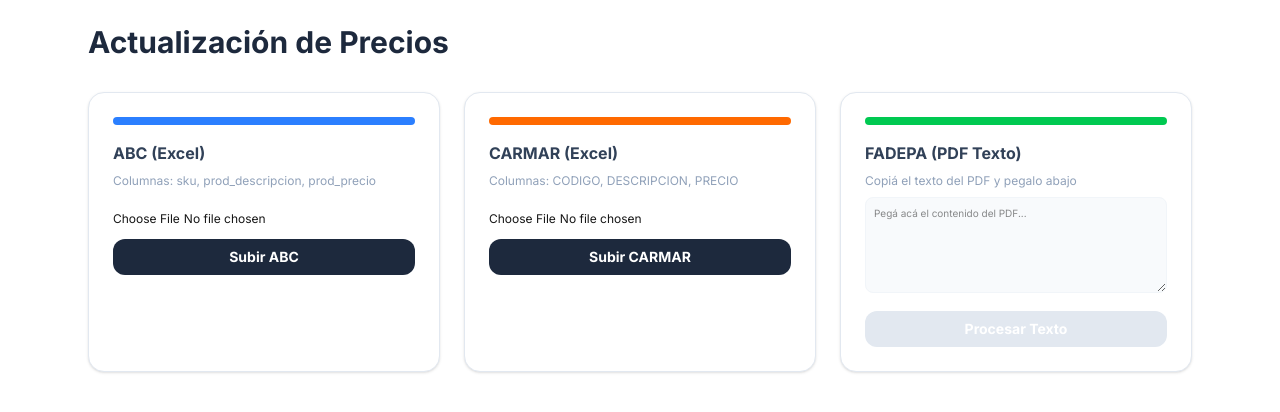
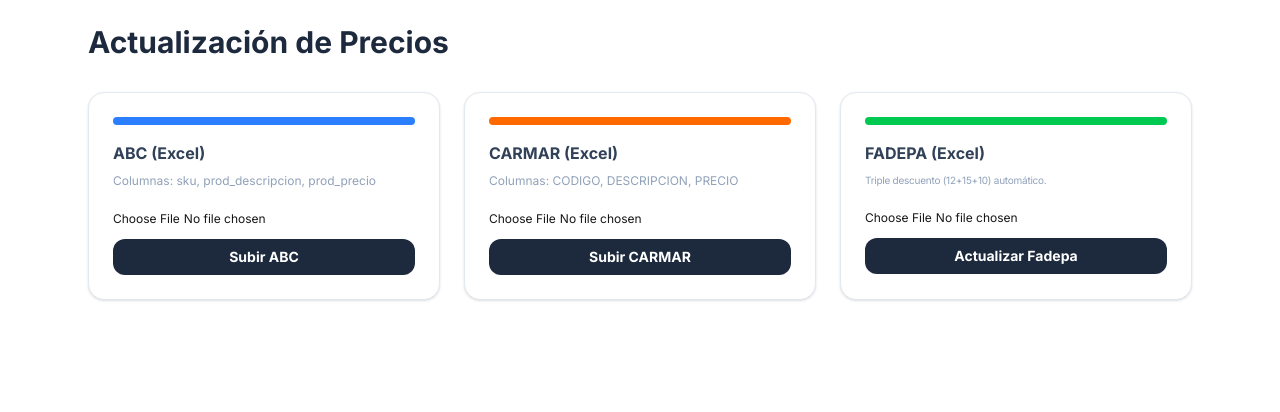
Before and after one commit to jinf95n/jm-hnos-sistema, a Next.js app: page /admin/import in a window 1280 px wide. Shown: the top 412 px of the page. Built offline with nearby package versions, Linux system fonts and the light colour scheme; no server answers.

Commit message:
Se actualizo importador

```diff
--- a/src/app/admin/import/page.tsx
+++ b/src/app/admin/import/page.tsx
@@ -1,43 +1,67 @@
-'use client'
-import { useState } from 'react'
-import { importABC, importCarmar, importFadepaText } from './actions'
+"use client";
+import { useState } from "react";
+import { importABC, importCarmar, importFadepaText } from "./actions";
 
 export default function ImportPage() {
-  const [loading, setLoading] = useState<string | null>(null)
-  const [message, setMessage] = useState('')
-  const [fadepaText, setFadepaText] = useState('')
+  const [loading, setLoading] = useState<string | null>(null);
+  const [message, setMessage] = useState("");
+  const [fadepaText, setFadepaText] = useState("");
 
-  const handleUpload = async (e: React.FormEvent<HTMLFormElement>, type: 'ABC' | 'CARMAR') => {
-    e.preventDefault()
-    setLoading(type)
-    const formData = new FormData(e.currentTarget)
-    const result = type === 'ABC' ? await importABC(formData) : await importCarmar(formData);
-    setMessage(result.success ? `¡Éxito! ${result.count} productos de ${type} actualizados.` : result.error || 'Error');
-    setLoading(null)
-  }
+  const handleUpload = async (
+    e: React.FormEvent<HTMLFormElement>,
+    type: "ABC" | "CARMAR" | "FADEPA",
+  ) => {
+    e.preventDefault();
+    setLoading(type);
+    const formData = new FormData(e.currentTarget);
+    const result =
+      type === "ABC" ? await importABC(formData) : await importCarmar(formData);
+    setMessage(
+      result.success
+        ? `¡Éxito! ${result.count} productos de ${type} actualizados.`
+        : result.error || "Error",
+    );
+    setLoading(null);
+  };
 
   const handleFadepaPaste = async () => {
-    setLoading('FADEPA')
-    const result = await importFadepaText(fadepaText)
-    setMessage(result.success ? `¡Éxito! ${result.count} productos de FADEPA detectados.` : 'Error al procesar el texto.');
-    setFadepaText('')
-    setLoading(null)
-  }
+    setLoading("FADEPA");
+    const result = await importFadepaText(fadepaText);
+    setMessage(
+      result.success
+        ? `¡Éxito! ${result.count} productos de FADEPA detectados.`
+        : "Error al procesar el texto.",
+    );
+    setFadepaText("");
+    setLoading(null);
+  };
 
   return (
     <div className="p-6 max-w-6xl mx-auto space-y-8">
-      <h1 className="text-3xl font-bold text-slate-800">Actualización de Precios</h1>
+      <h1 className="text-3xl font-bold text-slate-800">
+        Actualización de Precios
+      </h1>
 
       <div className="grid grid-cols-1 lg:grid-cols-3 gap-6">
         {/* ABC */}
         <div className="bg-white p-6 rounded-2xl shadow-sm border border-slate-200">
           <div className="h-2 w-full bg-blue-500 rounded-full mb-4"></div>
           <h2 className="font-bold text-slate-700 mb-2">ABC (Excel)</h2>
-          <p className="text-xs text-slate-400 mb-4">Columnas: sku, prod_descripcion, prod_precio</p>
-          <form onSubmit={(e) => handleUpload(e, 'ABC')} className="space-y-3">
-            <input type="file" name="file" accept=".xlsx" className="text-xs w-full" />
-            <button disabled={!!loading} className="w-full bg-slate-800 text-white py-2 rounded-xl text-sm font-bold">
-              {loading === 'ABC' ? 'Procesando...' : 'Subir ABC'}
+          <p className="text-xs text-slate-400 mb-4">
+            Columnas: sku, prod_descripcion, prod_precio
+          </p>
+          <form onSubmit={(e) => handleUpload(e, "ABC")} className="space-y-3">
+            <input
+              type="file"
+              name="file"
+              accept=".xlsx"
+              className="text-xs w-full"
+            />
+            <button
+              disabled={!!loading}
+              className="w-full bg-slate-800 text-white py-2 rounded-xl text-sm font-bold"
+            >
+              {loading === "ABC" ? "Procesando..." : "Subir ABC"}
             </button>
           </form>
         </div>
@@ -46,11 +70,24 @@
         <div className="bg-white p-6 rounded-2xl shadow-sm border border-slate-200">
           <div className="h-2 w-full bg-orange-500 rounded-full mb-4"></div>
           <h2 className="font-bold text-slate-700 mb-2">CARMAR (Excel)</h2>
-          <p className="text-xs text-slate-400 mb-4">Columnas: CODIGO, DESCRIPCION, PRECIO</p>
-          <form onSubmit={(e) => handleUpload(e, 'CARMAR')} className="space-y-3">
-            <input type="file" name="file" accept=".xlsx" className="text-xs w-full" />
-            <button disabled={!!loading} className="w-full bg-slate-800 text-white py-2 rounded-xl text-sm font-bold">
-              {loading === 'CARMAR' ? 'Procesando...' : 'Subir CARMAR'}
+          <p className="text-xs text-slate-400 mb-4">
+            Columnas: CODIGO, DESCRIPCION, PRECIO
+          </p>
+          <form
+            onSubmit={(e) => handleUpload(e, "CARMAR")}
+            className="space-y-3"
+          >
+            <input
+              type="file"
+              name="file"
+              accept=".xlsx"
+              className="text-xs w-full"
+            />
+            <button
+              disabled={!!loading}
+              className="w-full bg-slate-800 text-white py-2 rounded-xl text-sm font-bold"
+            >
+              {loading === "CARMAR" ? "Procesando..." : "Subir CARMAR"}
             </button>
           </form>
         </div>
@@ -58,29 +95,37 @@
         {/* FADEPA (TEXT PASTE) */}
         <div className="bg-white p-6 rounded-2xl shadow-sm border border-slate-200">
           <div className="h-2 w-full bg-green-500 rounded-full mb-4"></div>
-          <h2 className="font-bold text-slate-700 mb-2">FADEPA (PDF Texto)</h2>
-          <p className="text-xs text-slate-400 mb-2">Copiá el texto del PDF y pegalo abajo</p>
-          <textarea
-            className="w-full h-24 border border-slate-100 rounded-lg text-[10px] p-2 mb-3 bg-slate-50 focus:outline-none focus:ring-2 focus:ring-green-500"
-            placeholder="Pegá acá el contenido del PDF..."
-            value={fadepaText}
-            onChange={(e) => setFadepaText(e.target.value)}
-          ></textarea>
-          <button
-            onClick={handleFadepaPaste}
-            disabled={!!loading || !fadepaText}
-            className="w-full bg-green-600 text-white py-2 rounded-xl text-sm font-bold disabled:bg-slate-200"
+          <h2 className="font-bold text-slate-700 mb-2">FADEPA (Excel)</h2>
+          <p className="text-[10px] text-slate-400 mb-4 tracking-tight">
+            Triple descuento (12+15+10) automático.
+          </p>
+          <form
+            onSubmit={(e) => handleUpload(e, "FADEPA")}
+            className="space-y-3"
           >
-            {loading === 'FADEPA' ? 'Leyendo...' : 'Procesar Texto'}
-          </button>
+            <input
+              type="file"
+              name="file"
+              accept=".xls,.xlsx"
+              className="text-xs w-full"
+            />
+            <button
+              disabled={!!loading}
+              className="w-full bg-slate-800 text-white py-2 rounded-xl text-sm font-bold"
+            >
+              {loading === "FADEPA" ? "Cargando..." : "Actualizar Fadepa"}
+            </button>
+          </form>
         </div>
       </div>
 
       {message && (
-        <div className={`p-4 rounded-2xl text-center font-bold animate-fade-in ${message.includes('Error') ? 'bg-red-50 text-red-600' : 'bg-green-50 text-green-600'}`}>
+        <div
+          className={`p-4 rounded-2xl text-center font-bold animate-fade-in ${message.includes("Error") ? "bg-red-50 text-red-600" : "bg-green-50 text-green-600"}`}
+        >
           {message}
         </div>
       )}
     </div>
-  )
+  );
 }
```
Also changed, not shown: src/app/admin/import/actions.ts (+98 -9 lines).
